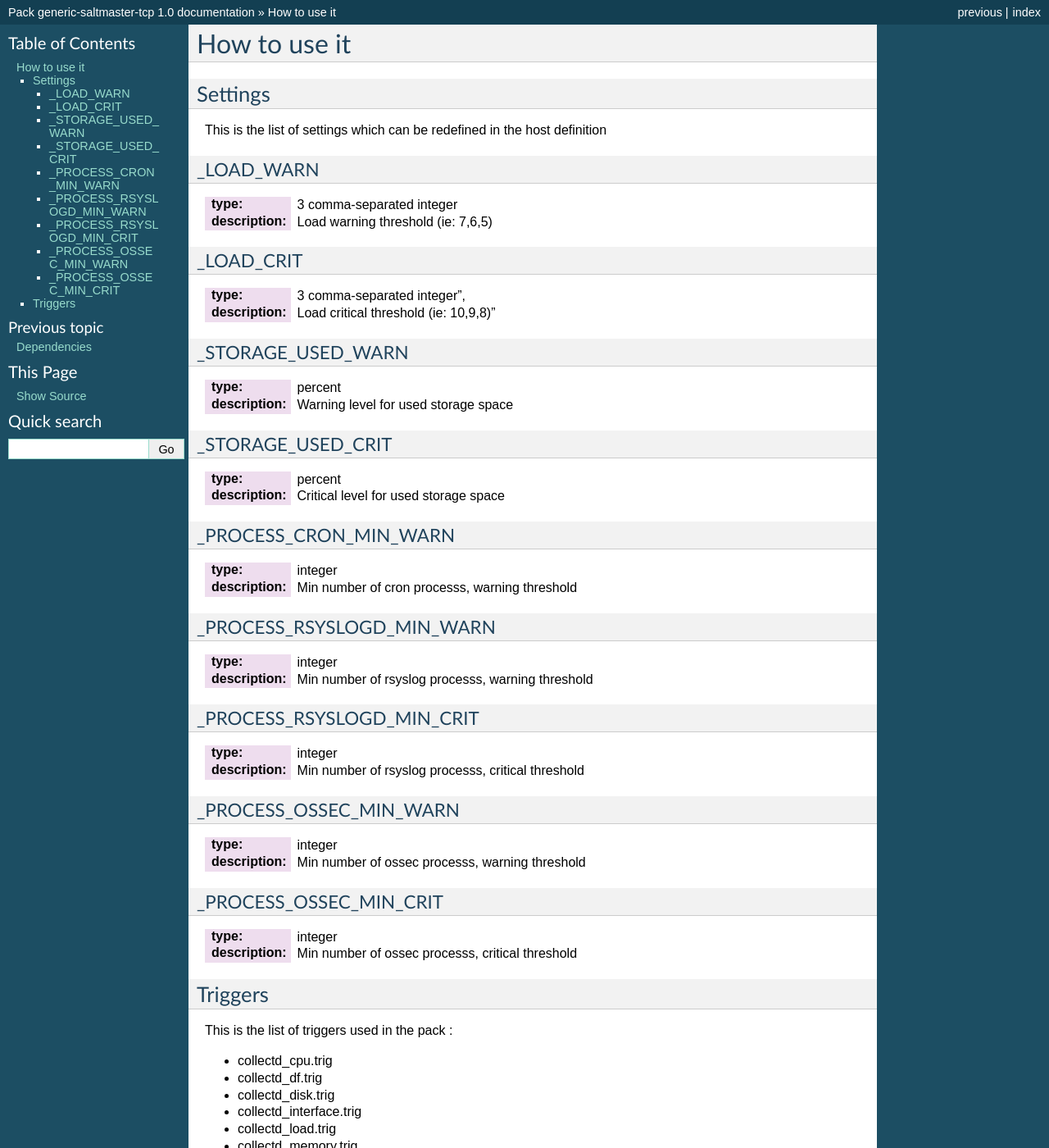
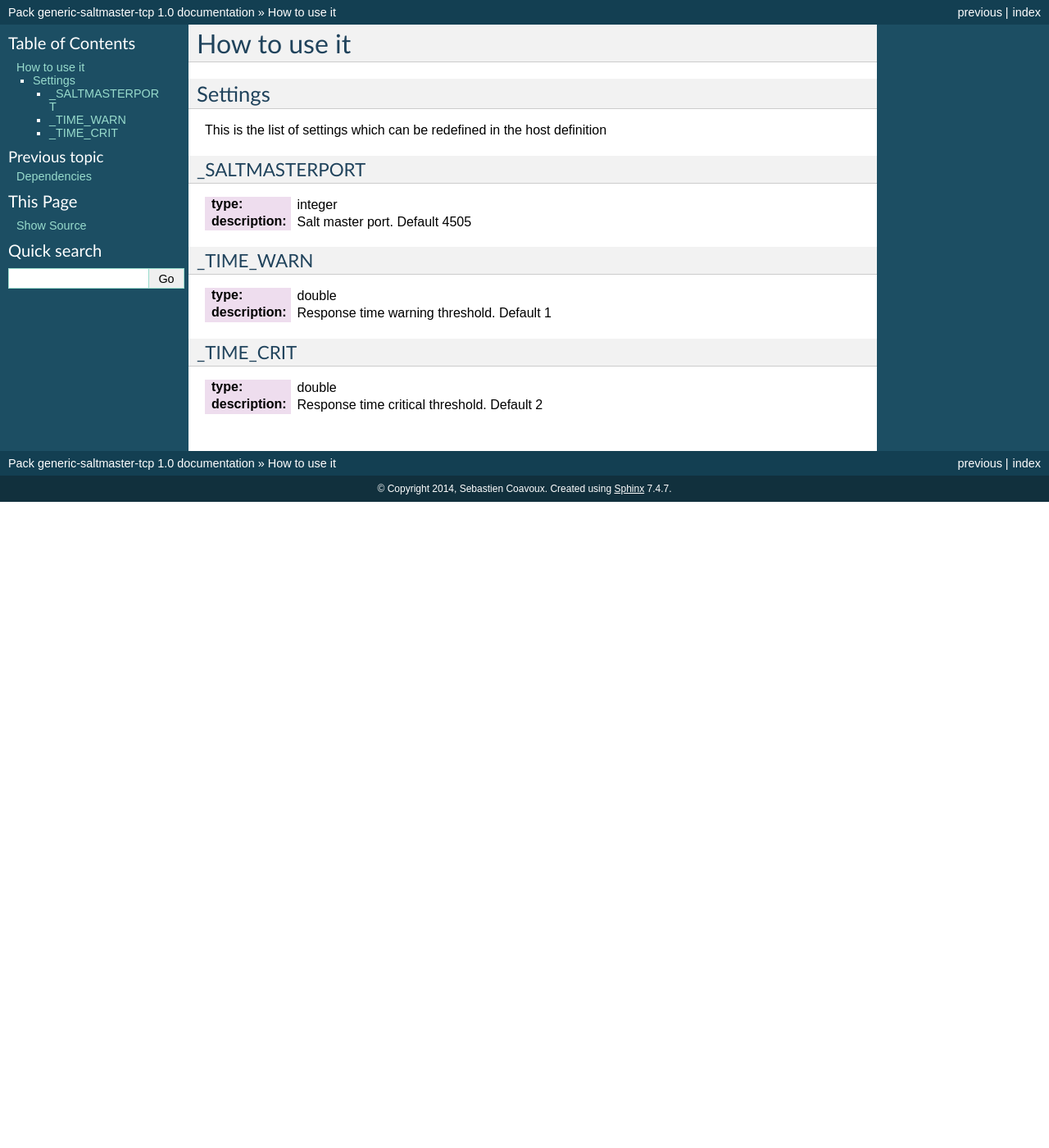
Before and after one commit to savoirfairelinux/monitoring-tools, a Sphinx documentation site: the page built from doc/source/howtouseit.rst, in a window 1280 px wide and 1400 px high. Shown: the whole window at 82% size. Built offline with Sphinx 7.4.7, drawn with Linux system fonts in a browser that asks for light colours; some of the changed text lies outside the part shown.

Commit message:
Add layout and doc

```diff
--- a/doc/source/howtouseit.rst
+++ b/doc/source/howtouseit.rst
@@ -7,81 +7,23 @@ Settings
 
 This is the list of settings which can be redefined in the host definition
 
-_LOAD_WARN
-----------
 
-:type:              3 comma-separated integer
-:description:       Load warning threshold (ie: 7,6,5)
+_SALTMASTERPORT
+----------------
+
+:type:              integer
+:description:       Salt master port. Default 4505
 
 
-_LOAD_CRIT
-----------
+_TIME_WARN
+------------------
 
-:type:              3 comma-separated integer",
-:description:        Load critical threshold (ie: 10,9,8)"
+:type:              double
+:description:       Response time warning threshold. Default 1
 
 
-_STORAGE_USED_WARN
+_TIME_CRIT
 ------------------
 
-:type:              percent
-:description:       Warning level for used storage space
-
-
-_STORAGE_USED_CRIT
-------------------
-
-:type:              percent
-:description:       Critical level for used storage space
-
-
-_PROCESS_CRON_MIN_WARN
-----------------------
-
-:type:              integer
-:description:       Min number of cron processs, warning threshold
-
-
-
-_PROCESS_RSYSLOGD_MIN_WARN
---------------------------
-
-:type:              integer
-:description:       Min number of rsyslog processs, warning threshold
-
-
-_PROCESS_RSYSLOGD_MIN_CRIT
---------------------------
-
-:type:              integer
-:description:       Min number of rsyslog processs, critical threshold
-
-
-_PROCESS_OSSEC_MIN_WARN
------------------------
-
-:type:              integer
-:description:       Min number of ossec processs, warning threshold
-
-
-_PROCESS_OSSEC_MIN_CRIT
------------------------
-
-:type:              integer
-:description:       Min number of ossec processs, critical threshold
-
-
-Triggers
-~~~~~~~~
-
-This is the list of triggers used in the pack :
-
-* collectd_cpu.trig
-* collectd_df.trig
-* collectd_disk.trig
-* collectd_interface.trig
-* collectd_load.trig
-* collectd_memory.trig
-* collectd_processes.trig
-* collectd_swap.trig
-* collectd_users.trig
+:type:              double
+:description:       Response time critical threshold. Default 2
```
Also changed, not shown: doc/source/dependencies.rst (+3 -13 lines), 5 other files.
